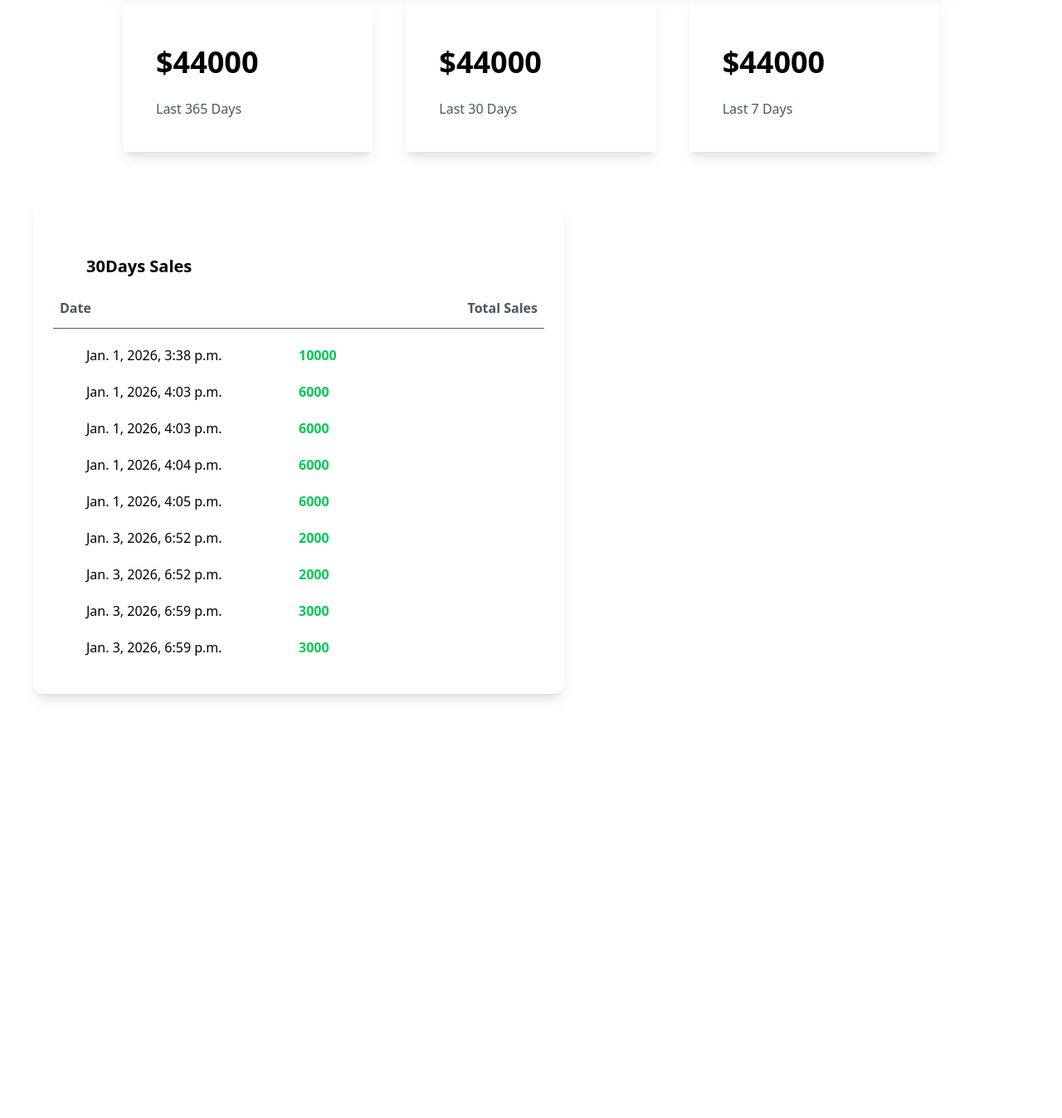
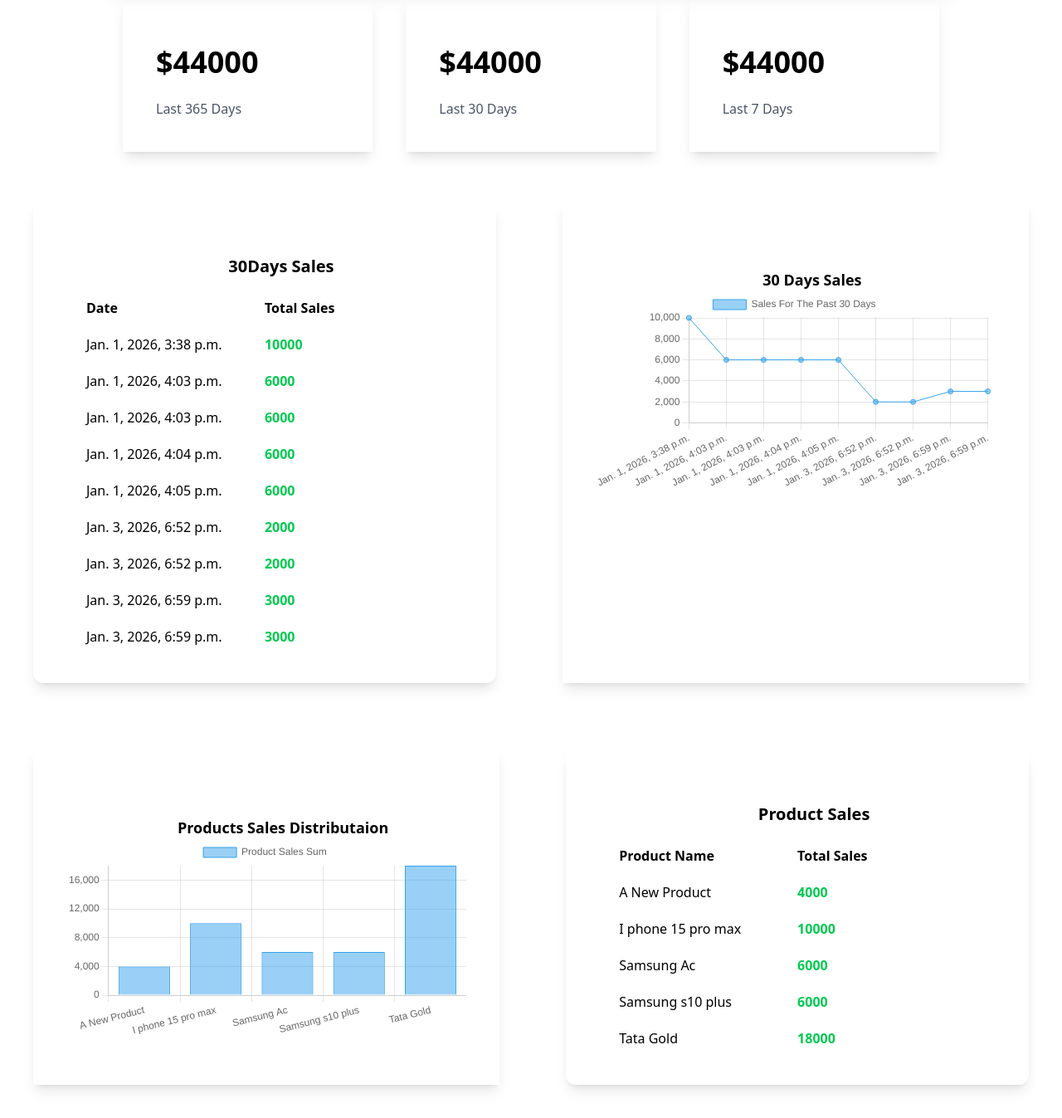
Before and after one commit to Malayaranjan014/Digital-marketplace-django, a Django app: page /sales/ in a window 1280 px wide. Shown: the part 457-1804 px from the top of the page at 83% size. Before the commit the page ends 1300 px from the top, so only its background shows below. Run offline with Django 5.2, Linux system fonts and the light colour scheme; a user stored in the database is signed in; data comes from the database, SQL or seed files in the repository; both versions use the stored data as it was after the commit.

Commit message:
add sales charts and make navbar links functional

```diff
--- a/mysite/myapp/templates/myapp/base.html
+++ b/mysite/myapp/templates/myapp/base.html
@@ -5,22 +5,24 @@
     <meta name="viewport" content="width=device-width, initial-scale=1.0">
     <title>Document</title>
     <script src="https://cdn.jsdelivr.net/npm/@tailwindcss/browser@4"></script>
+    {% comment %} chart js cdn {% endcomment %}
+    <script src="https://cdn.jsdelivr.net/npm/chart.js"></script>
 
 </head>
 <body>
     <nav class="shadow-lg">
         <div class="flex flex-wrap justify-between ml-5 items-center mx-auto px-4 py-2.5">
-            <a href="" class="flex items-center">
+            <a href="{% url 'index' %}" class="flex items-center">
                 <img class ="h-9 m-3"src="https://cdn.vectorstock.com/i/500p/58/21/automotive-cart-logo-icon-vector-25225821.jpg" alt="reload">
                 <span class="self-center text-xml font-semibold ">Digital Marketplace</span>
             </a>
 
             <div class="flex items-center ">
-                <a href="" class="mr-6 text-sm font-medium text-grey-500">Dashboard</a>
-                <a href="" class="mr-6 text-sm font-medium text-grey-500">Sales</a>
+                <a href="{% url 'dashboard' %}" class="mr-6 text-sm font-medium text-grey-500">Dashboard</a>
+                <a href="{% url 'sales' %}" class="mr-6 text-sm font-medium text-grey-500">Sales</a>
                 <a href="" class="mr-6 text-sm font-medium text-grey-500">Orders</a>
-                <a href="" class="mr-6 text-sm font-medium text-grey-500">Create Products </a>
-                <a href="" class="mr-6 text-sm font-medium text-grey-500">My Purchases</a>
+                <a href="{% url 'createproduct' %}" class="mr-6 text-sm font-medium text-grey-500">Create Products </a>
+                <a href="{% url 'purchases' %}" class="mr-6 text-sm font-medium text-grey-500">My Purchases</a>
 
             {% if user.is_authenticated %}
             <p class="text-sm mr-4">Hello, {{ user.username }}</p>
--- a/mysite/myapp/templates/myapp/register.html
+++ b/mysite/myapp/templates/myapp/register.html
@@ -1,7 +1,7 @@
 {% extends "myapp/base.html" %}
 {% block body %}
 
-<div class="min-h-screen flex items-center justify-center bg-gray-100">
+<div class="min-h-screen flex items-center justify-center bg-gray-100 p-10">
   <div class="w-full max-w-md bg-white p-6 rounded-lg shadow-md">
 
     <h1 class="text-2xl font-bold text-center mb-6">
--- a/mysite/myapp/templates/myapp/sales_dashboard.html
+++ b/mysite/myapp/templates/myapp/sales_dashboard.html
@@ -60,17 +60,53 @@
 
 </div>
 
-<div class="flex">
-    <div class="w-1/2 shadow-lg m-10 rounded-xl p-6">
-        <div class="ml-10 mt-10 font-bold text-xl mb-6">30Days Sales</div>
-    <div class="grid grid-cols-2 border-b pb-3 text-gray-600 font-semibold">
-      <div class="pl-2">Date</div>
-      <div class="pr-2 text-right">Total Sales</div>
+<div class="flex ">
+    <div class="w-1/2 shadow-lg m-10 rounded-xl p-6 " id="sales_table">
+        <div class="ml-10 mt-10 font-bold text-xl mb-6 text-center">30Days Sales</div>
+    <div class="flex m-10 mt-5 mb-5">
+      <div class="w-1/2 font-bold">Date</div>
+      <div class="w-1/2 font-bold">Total Sales</div>
     </div>
         {% for daily_sales_sum in daily_sales_sums %}
         <div class="flex m-10 mt-5 mb-5">
-            <div class="w-1/2">{{ daily_sales_sum.created_on}}</div>
-            <div class="w-1/2 font-bold text-green-500 ">{{ daily_sales_sum.sum }}</div>
+            <div class="w-1/2 created-date">{{ daily_sales_sum.created_on}}</div>
+            <div class="w-1/2 day-sum font-bold text-green-500 ">{{ daily_sales_sum.sum }}</div>
+
+        </div>
+
+        {% endfor %}
+
+
+    </div>
+
+    {% comment %} charts for 30 days sales  {% endcomment %}
+    <div class="w-1/2  shadow-lg m-10 p-10">
+        <div class="ml-10 mt-10 font-bold text-lg text-center ">30 Days Sales</div>
+            <canvas id="myChart"></canvas>
+
+
+    </div>
+</div>
+
+{% comment %} charts for product sales  {% endcomment %}
+<div class="flex">
+    <div class="w-1/2  shadow-lg m-10 p-10">
+        <div class="ml-10 mt-10 font-bold text-lg text-center ">Products Sales Distributaion</div>
+            <canvas id="myChart1"></canvas>
+
+
+    </div>
+
+    <div class="w-1/2 shadow-lg m-10 rounded-xl p-6">
+        <div class="ml-10 mt-10 font-bold text-xl mb-6 text-center">Product Sales</div>
+    <div class="flex m-10 mt-5 mb-5">
+      <div class="w-1/2 font-bold">Product Name</div>
+      <div class="w-1/2 font-bold">Total Sales</div>
+    </div>
+        {% for per_product_sales_sum in per_product_sales_sums %}
+        <div class="flex m-10 mt-5 mb-5">
+            <div class="w-1/2 product-name ">{{ per_product_sales_sum.product__name}}</div>
+            <div class="w-1/2 product-sum font-bold text-green-500 ">{{ per_product_sales_sum.sum }}</div>
 
         </div>
 
@@ -82,6 +118,113 @@
 
 
 
+<script>
+
+//creating charts daily sales
+const sums =document.getElementsByClassName('day-sum')
+const sum_values=[]
+
+for (let i=0 ; i< sums.length ; i++){
+    let single_sum=sums[i].innerText
+    sum_values.push(parseFloat(single_sum))
+
+}
+
+//console.log(sum_values)
+
+const dates =document.getElementsByClassName('created-date')
+const date_values=[]
+
+for (let i=0 ; i< dates.length ; i++){
+    let single_date=dates[i].innerText
+    date_values.push((single_date))
+
+}
+
+//console.log(date_values)
+
+
+
+//create product sales charts
+
+
+const product_name =document.getElementsByClassName('product-name')
+const product_values=[]
+
+for (let i=0 ; i< product_name.length ; i++){
+    let single_name=product_name[i].innerText
+    product_values.push((single_name))
+
+}
+
+//console.log(product_values)
+
+const product_sum =document.getElementsByClassName('product-sum')
+const product_sum_values=[]
+
+for (let i=0 ; i< product_sum.length ; i++){
+    single_sum=product_sum[i].innerText
+    product_sum_values.push((single_sum))
+
+}
+
+//console.log(product_sum_values)
+
+  const ctx = document.getElementById('myChart');
+
+  new Chart(ctx, {
+    type: 'line',
+    data: {
+
+      labels: date_values,  //date values
+      datasets: [{
+        label: 'Sales For The Past 30 Days ',
+        data: sum_values, //sum values
+        borderWidth: 1
+      }]
+    },
+    options: {
+      scales: {
+        y: {
+          beginAtZero: true
+        }
+      }
+    }
+  });
+
+
+  //creating chart for product sale charts
+
+  const ctx1 = document.getElementById('myChart1');
+
+  new Chart(ctx1, {
+    type: 'bar',
+    data: {
+
+      labels: product_values,  //date values
+      datasets: [{
+        label: 'Product Sales Sum ',
+        data: product_sum_values, //sum values
+        borderWidth: 1
+      }]
+    },
+    options: {
+      scales: {
+        y: {
+          beginAtZero: true
+        }
+      }
+    }
+  });
+
+
+
+
+
+
+</script>
+
+
 
 
 
--- a/mysite/myapp/views.py
+++ b/mysite/myapp/views.py
@@ -202,7 +202,12 @@ def sales_dashboard(request):
 
     #every day sum past 30 days
     daily_sales_sums=OrderDetail.objects.filter(product__seller=request.user).values('created_on').order_by('created_on').annotate(sum=Sum('amount'))
-    print(daily_sales_sums)
+    # print(daily_sales_sums)
+
+    #calculate per product sales
+    per_product_sales_sums=OrderDetail.objects.filter(product__seller=request.user).values('product__name').order_by('product__name').annotate(sum=Sum('amount'))
+    # print(per_product_sales_sums)
 
 
-    return render (request,'myapp/sales_dashboard.html',{'total_sales':total_sales , 'yearly_sales':yearly_sales ,'monthly_sales':monthly_sales ,'weekly_sales':weekly_sales,'daily_sales_sums':daily_sales_sums})
+
+    return render (request,'myapp/sales_dashboard.html',{'total_sales':total_sales , 'yearly_sales':yearly_sales ,'monthly_sales':monthly_sales ,'weekly_sales':weekly_sales,'daily_sales_sums':daily_sales_sums ,'per_product_sales_sums':per_product_sales_sums})
```
Also changed, not shown: mysite/db.sqlite3.
